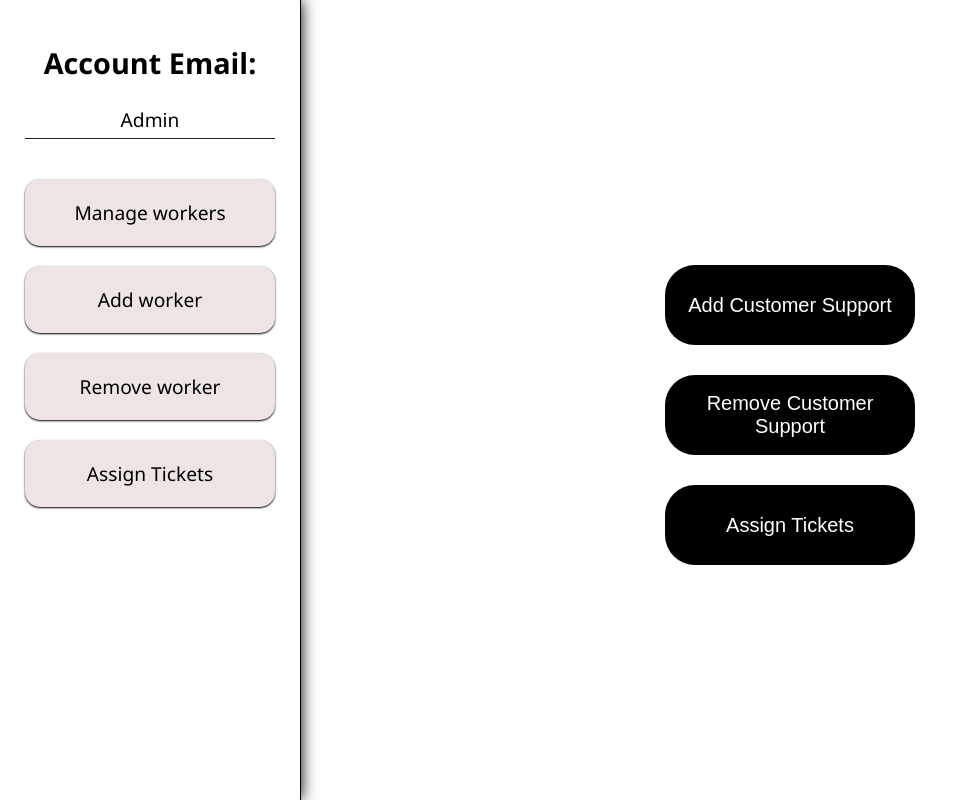
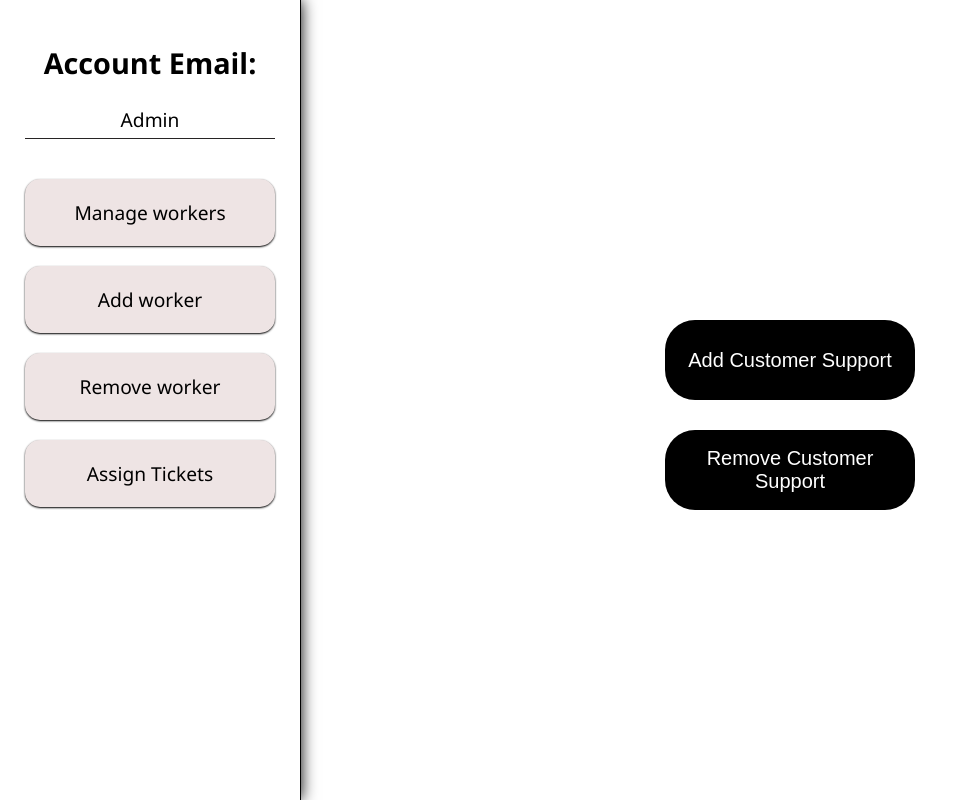
Before and after one commit to davezargar/CRM, a React (Vite) app in the folder client/: page /admin-panel in a window 1280 px wide. Shown: the whole page, without its empty margins (0-955 px from the left). Built offline with nearby package versions, Linux system fonts and the light colour scheme.

Commit message:
had an extra button by misstake

```diff
--- a/client/src/AdminPanel.jsx
+++ b/client/src/AdminPanel.jsx
@@ -28,7 +28,6 @@ export function AddRemoveWorkers() {
             <div className="buttonContainer">
                 <button onClick={() => navigate('./add-worker')}>Add Customer Support</button>
                 <button onClick={() => navigate('./remove-worker')}>Remove Customer Support</button>
-                <button onClick={() => navigate('./assign-tickets')}>Assign Tickets</button>
             </div>
         </div>
     )
```
